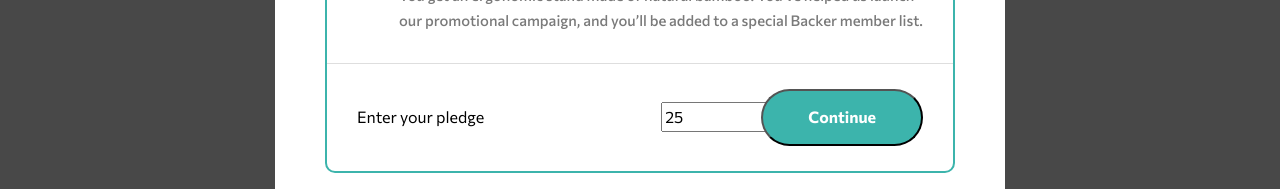
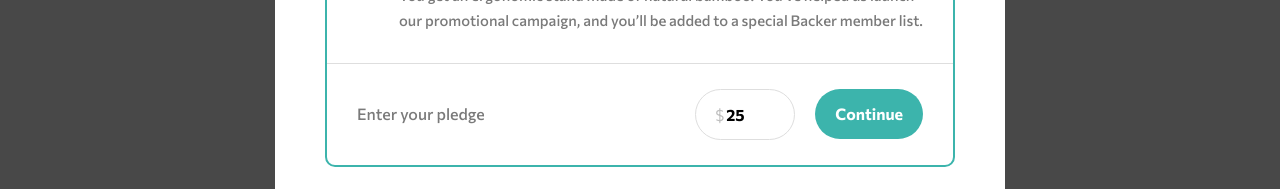
Before and after one commit to edo979/crowdfunding-product-page-main, a plain HTML site: page index.html in a window 1280 px wide. Shown: the part 460-649 px from the top of the page. Drawn offline with Linux system fonts and the light colour scheme.

Commit message:
footer form finish

```diff
--- a/index.html
+++ b/index.html
@@ -193,7 +193,7 @@
                 >Enter your pledge</label
               >
               <div class="footer-form__value">
-                <input type="number" id="pledge" value="25" placeholder="$25" />
+                <input type="number" id="pledge" value="25" placeholder="25" />
               </div>
               <button class="btn btn-primary footer-form__button">
                 Continue
--- a/scss/components/_components.scss
+++ b/scss/components/_components.scss
@@ -74,3 +74,45 @@ body {
   background-position: center;
   background-size: cover;
 }
+
+.footer-form {
+  &__value {
+    position: relative;
+
+    &::before {
+      content: '$';
+      position: absolute;
+      left: 20px;
+      top: 14px;
+      color: $light-gray-200;
+    }
+    input {
+      width: 100px;
+      border: 1px solid $light-gray-150;
+      line-height: 1;
+      padding: 15px 30px;
+      padding-right: 15px;
+      border-radius: 30px;
+      text-align: left;
+      font-weight: 700;
+      -moz-appearance: textfield;
+
+      &:focus,
+      &:active {
+        outline: 1px solid $Moderate-cyan;
+      }
+    }
+    input::-webkit-outer-spin-button,
+    input::-webkit-inner-spin-button {
+      -webkit-appearance: none;
+      margin: 0;
+    }
+  }
+
+  &__button {
+    border: none;
+    padding: 17px 20px;
+    line-height: 1;
+    font-family: 'Commissioner', sans-serif;
+  }
+}
--- a/scss/layout/_modal.scss
+++ b/scss/layout/_modal.scss
@@ -124,9 +124,14 @@
       align-items: center;
       margin: 25px 30px;
 
+      &__label {
+        color: $Dark-gray;
+        font-weight: 500;
+      }
+
       &__value {
         margin-left: auto;
-        width: 100px;
+        margin-right: 20px;
       }
     }
   }
```
Also changed, not shown: css/style.css, 1 other file.
